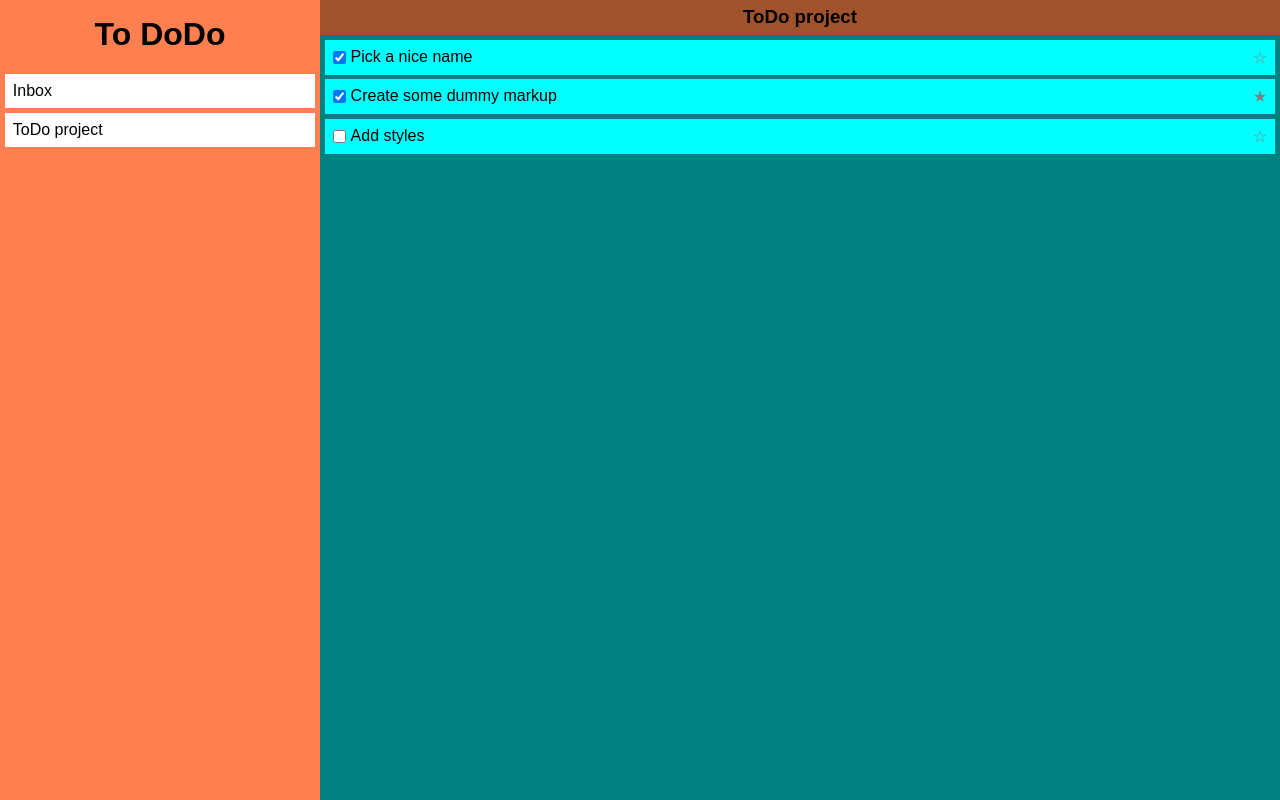
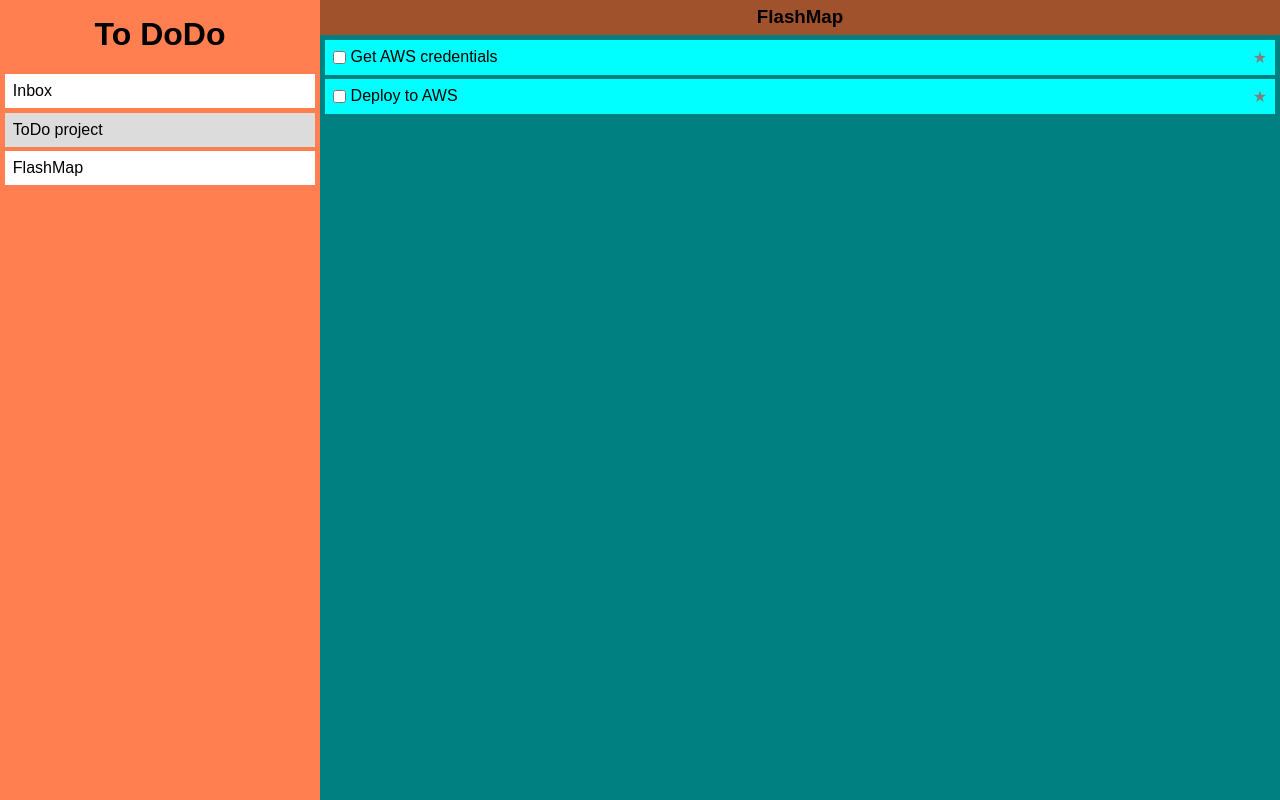
Before and after one commit to andrewr224/to-dodo, a website built with webpack: page dist/index.html in a window 1280 px wide. Built offline with nearby package versions, Linux system fonts and the light colour scheme.

Commit message:
Add rendering capabilities :racehorse:

```diff
--- /dev/null
+++ b/src/generator.js
@@ -0,0 +1,68 @@
+const generator = (() => {
+  const container = document.querySelector('section');
+  const listsBox  = document.querySelector('.lists');
+  const toDoBox   = document.querySelector('.todos');
+
+  let buildList = (list) => {
+    let box = document.createElement('div');
+    box.classList.add('list');
+    box.textContent = list.title;
+
+    return box;
+  };
+
+  let buildToDo = (todo) => {
+    let box = document.createElement('div');
+    box.classList.add('todo');
+
+    let checkbox = document.createElement('input');
+    checkbox.type = 'checkbox';
+
+    let p = document.createElement('p');
+    p.textContent = todo.title;
+
+    let star = document.createElement('span');
+    star.innerHTML = todo.star ? '&#9733;' : '&#9734;';
+
+    box.appendChild(checkbox);
+    box.appendChild(p);
+    box.appendChild(star);
+
+    return box;
+  };
+
+  let addList = (list) => {
+    listsBox.appendChild(buildList(list));
+  };
+
+  let addToDo = (todo) => {
+    toDoBox.appendChild(buildToDo(todo));
+  };
+
+  let clearToDos = () => {
+    toDoBox.textContent = '';
+  };
+
+  let addHeader = (title) => {
+    let header = document.createElement('header');
+    let h3     = document.createElement('h3');
+
+    h3.textContent = title;
+    header.appendChild(h3);
+
+    toDoBox.appendChild(header);
+  };
+
+  let showList = (list) => {
+    clearToDos();
+    addHeader(list.title);
+
+    list.todos.forEach(todo => {
+      addToDo(todo);
+    });
+  };
+
+  return { addList, showList };
+})();
+
+export default generator;
--- a/src/index.js
+++ b/src/index.js
@@ -0,0 +1,9 @@
+import generator from './generator';
+import List      from './list';
+
+let flash = List.new({'title': 'FlashMap'});
+flash.addToDo({'title': 'Get AWS credentials', 'description': '', 'dueDate': '18:04:16', 'star': true});
+flash.addToDo({'title': 'Deploy to AWS', 'description': 'Deploy FlashMap to AWS', 'star': true});
+
+generator.addList(flash);
+generator.showList(flash);
--- /dev/null
+++ b/src/list.js
@@ -0,0 +1,23 @@
+import generator from './generator';
+import ToDo      from './todo';
+
+class List {
+  constructor(params) {
+    this.title = params['title'];
+    this.todos = [];
+  }
+
+  static new(params) {
+    return new this(params);
+  }
+
+  sayStuff() {
+    console.log('quack!');
+  }
+
+  addToDo(params) {
+    this.todos.push(ToDo.new(params));
+  }
+}
+
+export default List;
--- /dev/null
+++ b/src/todo.js
@@ -0,0 +1,26 @@
+class ToDo {
+  constructor(params) {
+    this.title = params['title'];
+    this.description = params['description'];
+    this.dueDate = params['dueDate'];
+    this.star = params['star'];
+  }
+
+  static new(params) {
+    return new this(params);
+  }
+
+  sayStuff() {
+    console.log('Surprise, motherfucker!');
+  }
+
+  toggleStar() {
+    this.star = !this.star;
+  }
+
+  removeDueDate() {
+    this.dueDate = '';
+  }
+}
+
+export default ToDo;
```
Also changed, not shown: dist/bundle.js, dist/index.html, dist/main.css.
